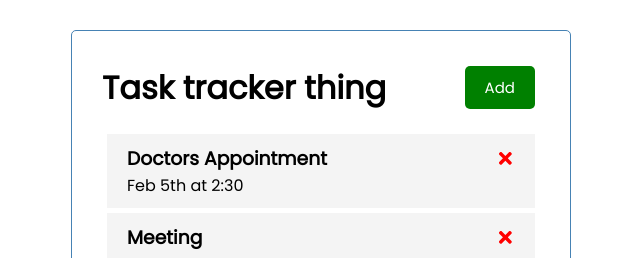
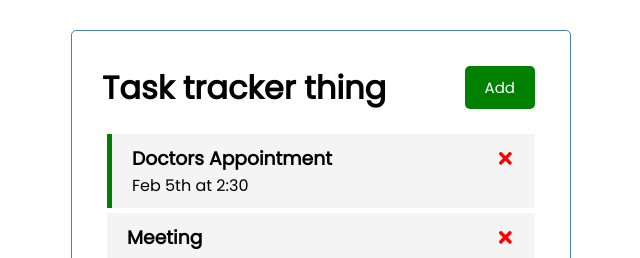
Before and after one commit to mdave94/task-tracker, a React (Create React App) app: page / in a window 1280 px wide. Shown: the top 258 px of the page, without its empty margins (319-959 px from the left). Built offline with nearby package versions, Linux system fonts and the light colour scheme.

Commit message:
Reminder css and functions added

```diff
--- a/src/App.js
+++ b/src/App.js
@@ -23,16 +23,25 @@
 
   //Delete Task
   const deleteTask = (id)=>{
-    console.log('DELETE TASK',id);
+    setTasks(tasks.filter((task)=>task.id!== id))
   }
 
 
+  //Reminder function
+  const toggleReminder = (id) =>{
+    setTasks(
+              tasks.map(
+                (task)=>task.id === id ? {...task,reminder: !task.reminder}: task))
+  }
 
 
   return (
    <div className='container'>
       <Header />
-      <Tasks tasks={tasks} onDelete = {deleteTask}/>
+
+      {tasks.length > 0 ? (<Tasks tasks={tasks} onDelete = {deleteTask}
+      onToggle={toggleReminder}/>) : ('No tasks to Show')}
+
     </div>
   );
 }
--- a/src/components/Task.js
+++ b/src/components/Task.js
@@ -1,8 +1,8 @@
 import {FaTimes } from 'react-icons/fa';
 
-const Task = ({task,onDelete}) => {
+const Task = ({task,onDelete,onToggle}) => {
     return (
-        <div className="task">
+        <div className={`task ${task.reminder ? 'reminder ':''}`} onDoubleClick={()=>onToggle(task.id)}>
             <h3>{task.text}
                 <FaTimes style={{ color:'red',cursor:'pointer' }}
                 onClick={()=>onDelete(task.id)}/>
--- a/src/components/Tasks.js
+++ b/src/components/Tasks.js
@@ -1,11 +1,14 @@
 import { Fragment } from "react"
 import Task from "./Task"
 
-const Tasks = ({tasks}) =>  {
+const Tasks = ({tasks, onDelete,onToggle}) =>  {
     return (
         <>
            {tasks.map((task)=>(
-              <Task key={task.id} task={task}/>
+              <Task key={task.id}
+                    task={task}
+                    onDelete={onDelete}
+                    onToggle={onToggle}/>
            ))}
         </>
     )
```
Also changed, not shown: 1 other file (tests, documents, lock files or other folders).
